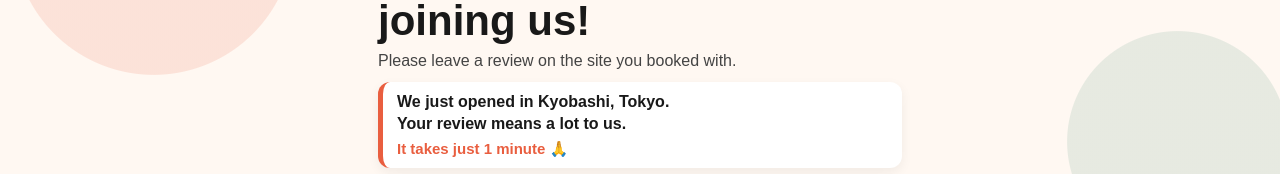
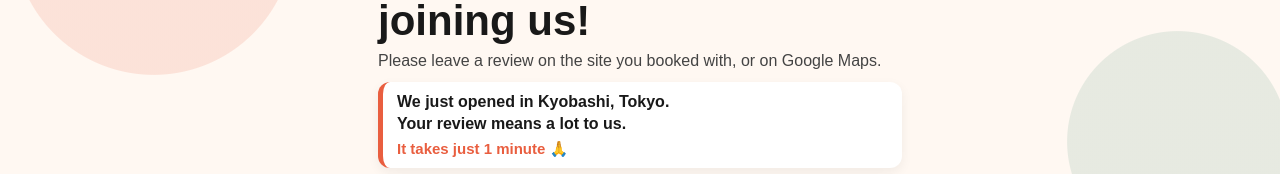
Before and after one commit to katooooooooooooooo11/joyfactory-review, a plain HTML site: page index.html in a window 1280 px wide. Shown: the part 141-315 px from the top of the page. Drawn offline with Linux system fonts and the light colour scheme.

Commit message:
Lead text: booking site or Google Maps
Co-Authored-By: Claude Opus 5.5 <noreply@anthropic.com>

```diff
--- a/index.html
+++ b/index.html
@@ -98,7 +98,7 @@
 
   <p class="stars" aria-hidden="true">★★★★★</p>
   <h1 data-i18n="title">Thank you for joining us!</h1>
-  <p class="lead" data-i18n="lead">Please leave a review on the site you booked with.</p>
+  <p class="lead" data-i18n="lead">Please leave a review on the site you booked with, or on Google Maps.</p>
   <div class="ask">
     <p class="ask-main" data-i18n="ask1">We just opened in Kyobashi, Tokyo.</p>
     <p class="ask-main" data-i18n="ask2">Your review means a lot to us.</p>
@@ -140,35 +140,35 @@
 (function(){
   var I18N = {
     en:{vA1:"Tap the Viator button above and log in with the account you booked with",vA2:"Open “Bookings”, choose this experience and tap “Write a Review”",vor:"Or use the email from Viator:",gm:"Also on Google Maps",o1:"Tap the Google Maps button above",o2:"Log in with your Google account",o3:"Choose stars, write a few words and tap Post",on:"You can post on Google wherever you booked.",how:"How to write a review",g1:"Tap the GetYourGuide button above",g2:"Log in with the account you booked with",g3:"Choose stars, write a few words and send",gn:"You can also use the review email sent after your visit. Only guests who booked can review.",k1:"Tap the Klook button above and log in",k2:"Choose this experience",k3:"Choose stars, write a few words and send",kn:"Reviews can be written within 1 month of your activity date.",v1:"Open the email from Viator sent after your visit and tap the review button",v2:"Choose stars, who you came with and whether you’d recommend it, then Next",v3:"Add photos if you like (optional)",v4:"Write your review (100+ characters) and a title, tick the box, then Submit",vn:"Viator sends up to 3 reminder emails.",
-        title:"Thank you for joining us!",lead:"Please leave a review on the site you booked with.",
+        title:"Thank you for joining us!",lead:"Please leave a review on the site you booked with, or on Google Maps.",
         ask1:"We just opened in Kyobashi, Tokyo.",ask2:"Your review means a lot to us.",ask3:"It takes just 1 minute 🙏",
         s1:"Open the site you booked with",s2:"Find your booking",s3:"Tap “Write a review”",
         viator:"Viator: use the review link in your email.",
         mention:"Please mention your host’s name!",
         thanks:"Thank you for your honest feedback."},
     ja:{vA1:"上の Viator のボタンを押し、予約したアカウントでログイン",vA2:"［Bookings］を開き、この体験を選んで［Write a Review］を押す",vor:"または、Viator から届くメールから：",gm:"Google マップにも",o1:"上の Google マップのボタンを押す",o2:"Google のアカウントでログイン",o3:"星を選び、ひとこと書いて［投稿］",on:"Google は、どのサイトで予約した方でも書けます。",how:"レビューの書き方",g1:"上の GetYourGuide のボタンを押す",g2:"予約したアカウントでログイン",g3:"星を選び、ひとこと書いて送信",gn:"体験の後に届くメールからも書けます。書けるのは予約した方だけです。",k1:"上の Klook のボタンを押してログイン",k2:"この体験を選ぶ",k3:"星を選び、ひとこと書いて送信",kn:"レビューは体験日から1か月以内に書けます。",v1:"体験の後に Viator から届くメールを開き、レビューのボタンを押す",v2:"星・だれと来たか・おすすめかを選んで［Next］",v3:"写真を足す（なくても大丈夫）",v4:"感想（100文字以上）とタイトルを書き、四角にチェックして［Submit］",vn:"Viator からのメールは最大3通届きます。",
-        title:"ありがとうございました！",lead:"予約したサイトで口コミをお願いします",
+        title:"ありがとうございました！",lead:"予約したサイト、または Google マップで口コミをお願いします",
         ask1:"東京・京橋に開業したばかりです。",ask2:"口コミがいちばんの力になります。",ask3:"所要時間は1分ほどです 🙏",
         s1:"予約したサイトを開く",s2:"予約を探す",s3:"「レビューを書く」をタップ",
         viator:"Viatorはメールのレビューリンクから",
         mention:"スタッフの名前も書いてください！",
         thanks:"率直なご感想をお待ちしています。"},
     zh:{vA1:"点击上方的 Viator 按钮，用预订时的账号登录",vA2:"打开“Bookings”，选择本次体验，点击“Write a Review”",vor:"或者通过 Viator 发来的邮件：",gm:"也可以在 Google 地图上评价",o1:"点击上方的 Google 地图按钮",o2:"登录您的 Google 账号",o3:"选择星级，写几句话后点击“发布”",on:"无论在哪个网站预订，都可以在 Google 上评价。",how:"如何撰写评价",g1:"点击上方的 GetYourGuide 按钮",g2:"使用预订时的账号登录",g3:"选择星级，写几句话后提交",gn:"也可以通过体验后收到的邮件撰写。只有预订的客人可以评价。",k1:"点击上方的 Klook 按钮并登录",k2:"选择本次体验",k3:"选择星级，写几句话后提交",kn:"请在体验日期后1个月内撰写评价。",v1:"打开体验后 Viator 发来的邮件，点击评价按钮",v2:"选择星级、同行者和是否推荐，然后点 Next",v3:"可以添加照片（可选）",v4:"写下评价（至少100个字符）和标题，勾选方框，然后点 Submit",vn:"Viator 最多会发送3封提醒邮件。",
-        title:"感谢您的参与！",lead:"请在您预订的网站上留下评价。",
+        title:"感谢您的参与！",lead:"请在您预订的网站或 Google 地图上留下评价。",
         ask1:"我们刚刚在东京京桥开业。",ask2:"您的评价对我们意义重大。",ask3:"只需约1分钟 🙏",
         s1:"打开您预订的网站",s2:"找到您的订单",s3:"点击“撰写评价”",
         viator:"Viator：请使用邮件中的评价链接",
         mention:"请写上接待您的工作人员姓名！",
         thanks:"谢谢您，您的真实反馈对我们很重要。"},
     fr:{vA1:"Touchez le bouton Viator ci-dessus et connectez-vous avec le compte de votre réservation",vA2:"Ouvrez « Bookings », choisissez cette activité et touchez « Write a Review »",vor:"Ou depuis l’e-mail de Viator :",gm:"Aussi sur Google Maps",o1:"Touchez le bouton Google Maps ci-dessus",o2:"Connectez-vous avec votre compte Google",o3:"Choisissez les étoiles, écrivez quelques mots et touchez Publier",on:"Sur Google, vous pouvez laisser un avis quel que soit votre site de réservation.",how:"Comment laisser un avis",g1:"Touchez le bouton GetYourGuide ci-dessus",g2:"Connectez-vous avec le compte de votre réservation",g3:"Choisissez les étoiles, écrivez quelques mots et envoyez",gn:"Vous pouvez aussi utiliser l’e-mail d’avis reçu après votre visite. Seuls les clients ayant réservé peuvent laisser un avis.",k1:"Touchez le bouton Klook ci-dessus et connectez-vous",k2:"Choisissez cette activité",k3:"Choisissez les étoiles, écrivez quelques mots et envoyez",kn:"Les avis peuvent être laissés dans le mois suivant la date de l’activité.",v1:"Ouvrez l’e-mail de Viator reçu après votre visite et touchez le bouton d’avis",v2:"Choisissez les étoiles, avec qui vous étiez et si vous recommandez, puis Next",v3:"Ajoutez des photos si vous voulez (facultatif)",v4:"Écrivez votre avis (100 caractères minimum) et un titre, cochez la case, puis Submit",vn:"Viator envoie jusqu’à 3 e-mails de rappel.",
-        title:"Merci d’être venu !",lead:"Laissez un avis sur le site de réservation.",
+        title:"Merci d’être venu !",lead:"Laissez un avis sur le site de réservation ou sur Google Maps.",
         ask1:"Nous venons d’ouvrir à Kyobashi, Tokyo.",ask2:"Votre avis compte beaucoup pour nous.",ask3:"Cela ne prend qu’une minute 🙏",
         s1:"Ouvrez le site de réservation",s2:"Retrouvez votre réservation",s3:"Touchez « Écrire un avis »",
         viator:"Viator : utilisez le lien reçu par e-mail.",
         mention:"Mentionnez le prénom de votre hôte !",
         thanks:"Merci pour votre avis sincère."},
     es:{vA1:"Toca el botón de Viator de arriba e inicia sesión con la cuenta de tu reserva",vA2:"Abre “Bookings”, elige esta experiencia y toca “Write a Review”",vor:"O desde el correo de Viator:",gm:"También en Google Maps",o1:"Toca el botón de Google Maps de arriba",o2:"Inicia sesión con tu cuenta de Google",o3:"Elige las estrellas, escribe unas palabras y toca Publicar",on:"En Google puedes opinar sin importar dónde reservaste.",how:"Cómo dejar una reseña",g1:"Toca el botón de GetYourGuide de arriba",g2:"Inicia sesión con la cuenta de tu reserva",g3:"Elige las estrellas, escribe unas palabras y envía",gn:"También puedes usar el correo de reseña que recibes después de tu visita. Solo pueden opinar quienes reservaron.",k1:"Toca el botón de Klook de arriba e inicia sesión",k2:"Elige esta experiencia",k3:"Elige las estrellas, escribe unas palabras y envía",kn:"Puedes escribir la reseña hasta 1 mes después de la fecha de la actividad.",v1:"Abre el correo de Viator que recibes después de tu visita y toca el botón de reseña",v2:"Elige las estrellas, con quién viajaste y si lo recomiendas, y luego Next",v3:"Añade fotos si quieres (opcional)",v4:"Escribe tu reseña (mínimo 100 caracteres) y un título, marca la casilla y luego Submit",vn:"Viator envía hasta 3 correos de recordatorio.",
-        title:"¡Gracias por venir!",lead:"Deja una reseña en el sitio donde reservaste.",
+        title:"¡Gracias por venir!",lead:"Deja una reseña en el sitio donde reservaste o en Google Maps.",
         ask1:"Acabamos de abrir en Kyobashi, Tokio.",ask2:"Tu reseña significa mucho para nosotros.",ask3:"Solo toma 1 minuto 🙏",
         s1:"Abre el sitio donde reservaste",s2:"Busca tu reserva",s3:"Toca “Escribir una reseña”",
         viator:"Viator: usa el enlace de tu correo.",
```
